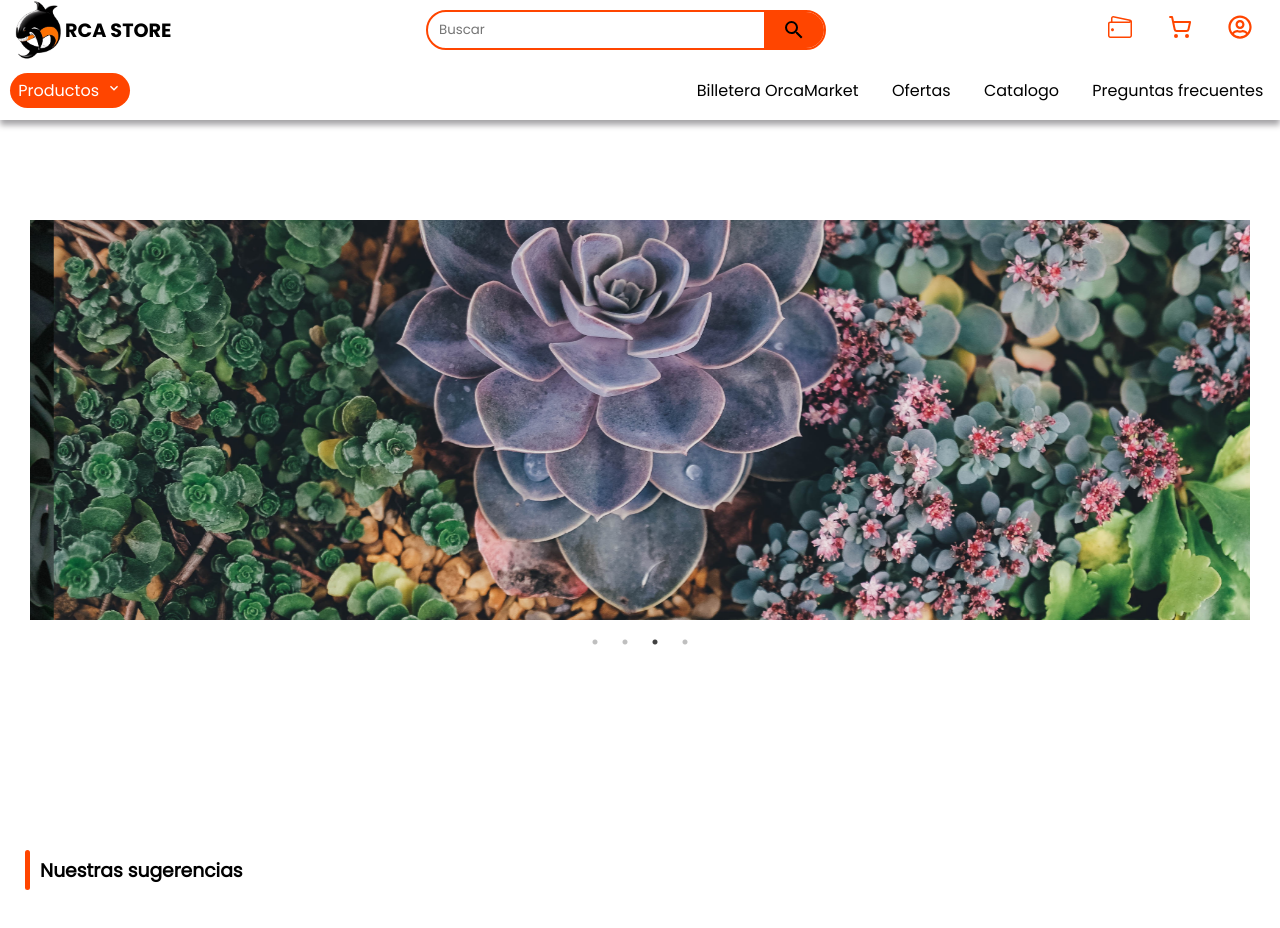
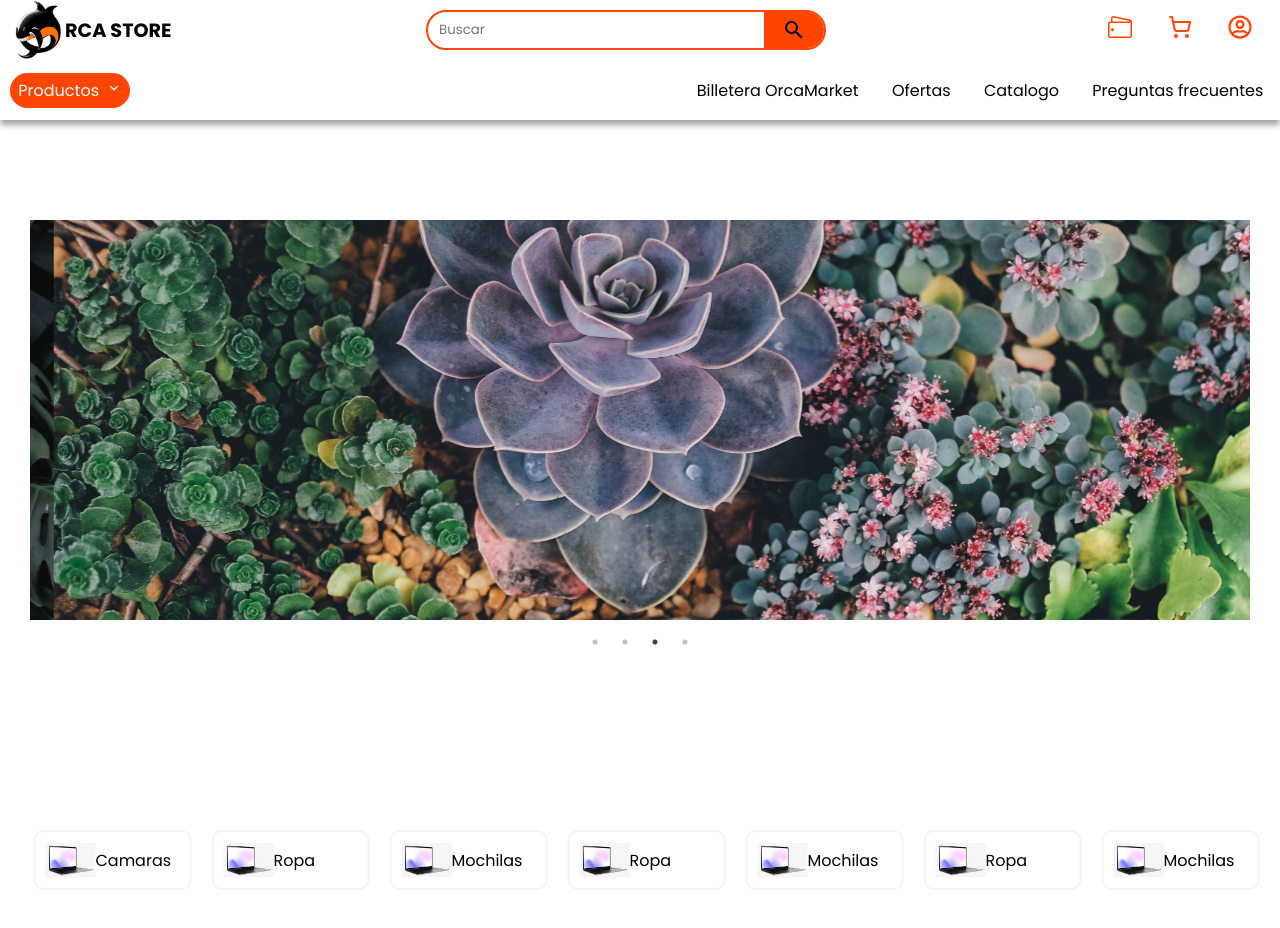
Before and after one commit to SmilingWitch/e-commece, a Next.js app: page /home in a window 1280 px wide. Shown: the top 928 px of the page. Built offline with nearby package versions, Linux system fonts and the light colour scheme.

Commit message:
feat: add Categories component to Home

```diff
--- a/src/components/Home.jsx
+++ b/src/components/Home.jsx
@@ -6,6 +6,7 @@ import style from "../../public/assets/styles/Home.module.css"
 import ProductCard from "./productCard";
 import Anuncios from "./Anuncio";
 import Contact from "./Contact";
+import Categories from "./Categories";
 
 
 export default function Home() {
@@ -95,8 +96,13 @@ export default function Home() {
                         </div>
                     </Slider>
                 </div>
+            </div>
 
-            </div>
+            {/*Categories*/}
+            <Categories/>
+
+            {/* End Categories*/}
+
             <div className={style.header}>
                 <div className={style.line}></div>
                 <h3>Nuestras sugerencias</h3>
```
